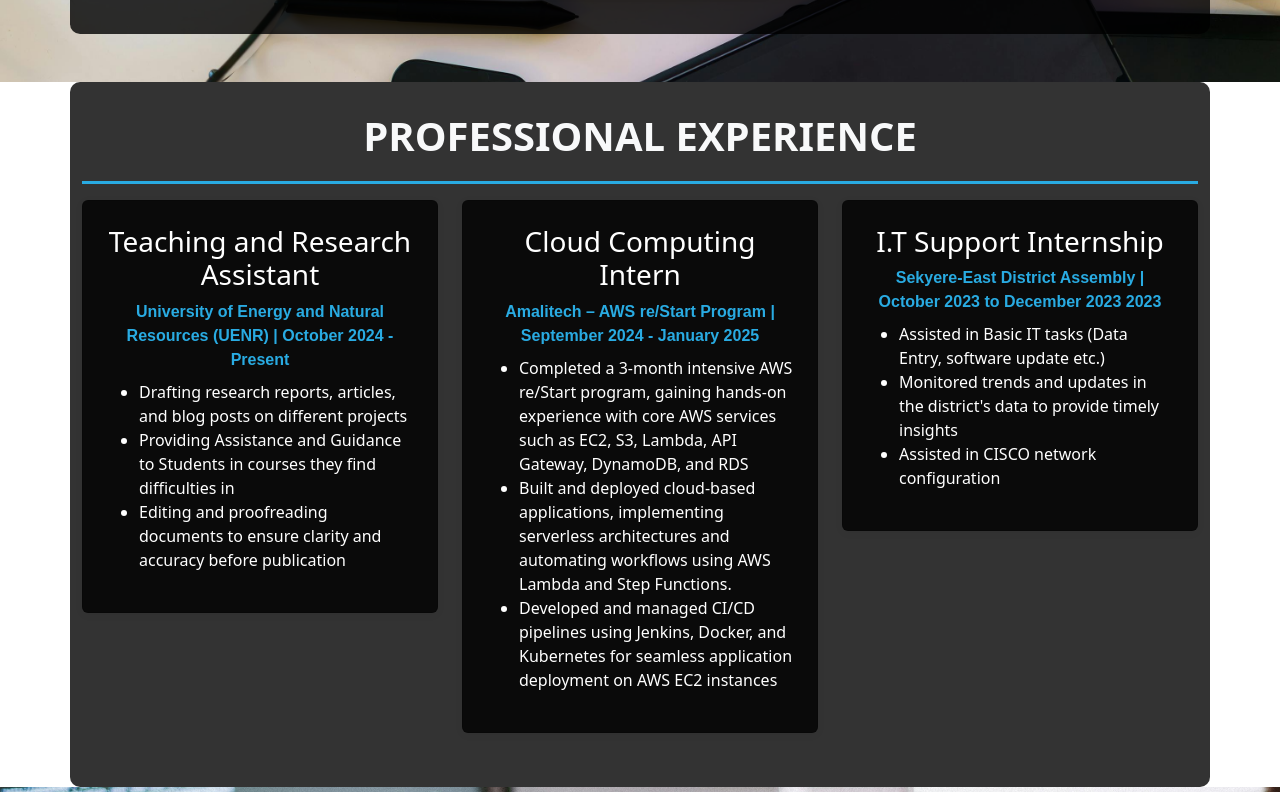
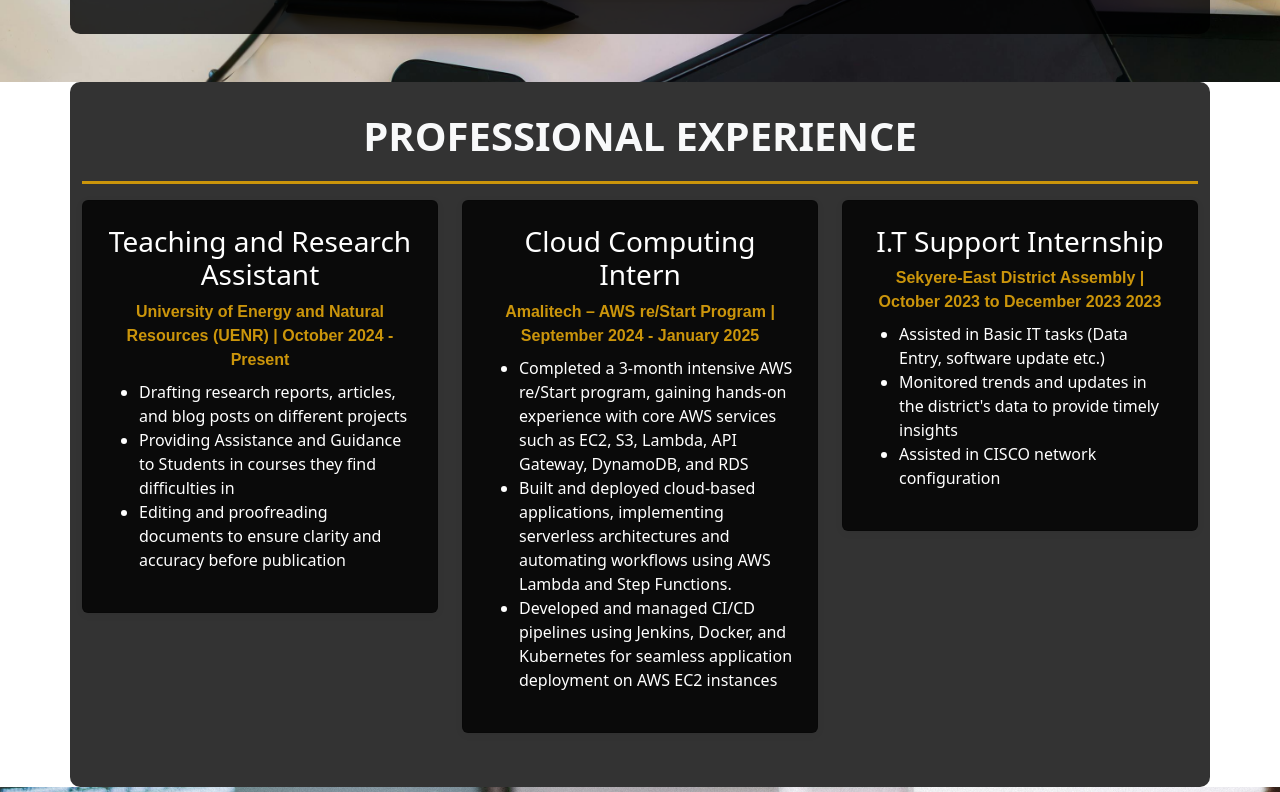
Before and after one commit to Neymo99/kobby-portfolio, a plain HTML site: page website/index.html in a window 1280 px wide. Shown: the part 2008-2800 px from the top of the page. Drawn offline with nearby package versions, Linux system fonts and the light colour scheme.

Commit message:
Changed text color

```diff
--- a/website/styles.css
+++ b/website/styles.css
@@ -44,7 +44,7 @@
 
     }
     .text-orange{
-        color: #29abe2 !important                                                                                                                                                                                                                                                                                                                                                           ;
+        color: #cb950b !important                                                                                                                                                                                                                                                                                                                                                           ;
     }
 
     .about-section{
```
